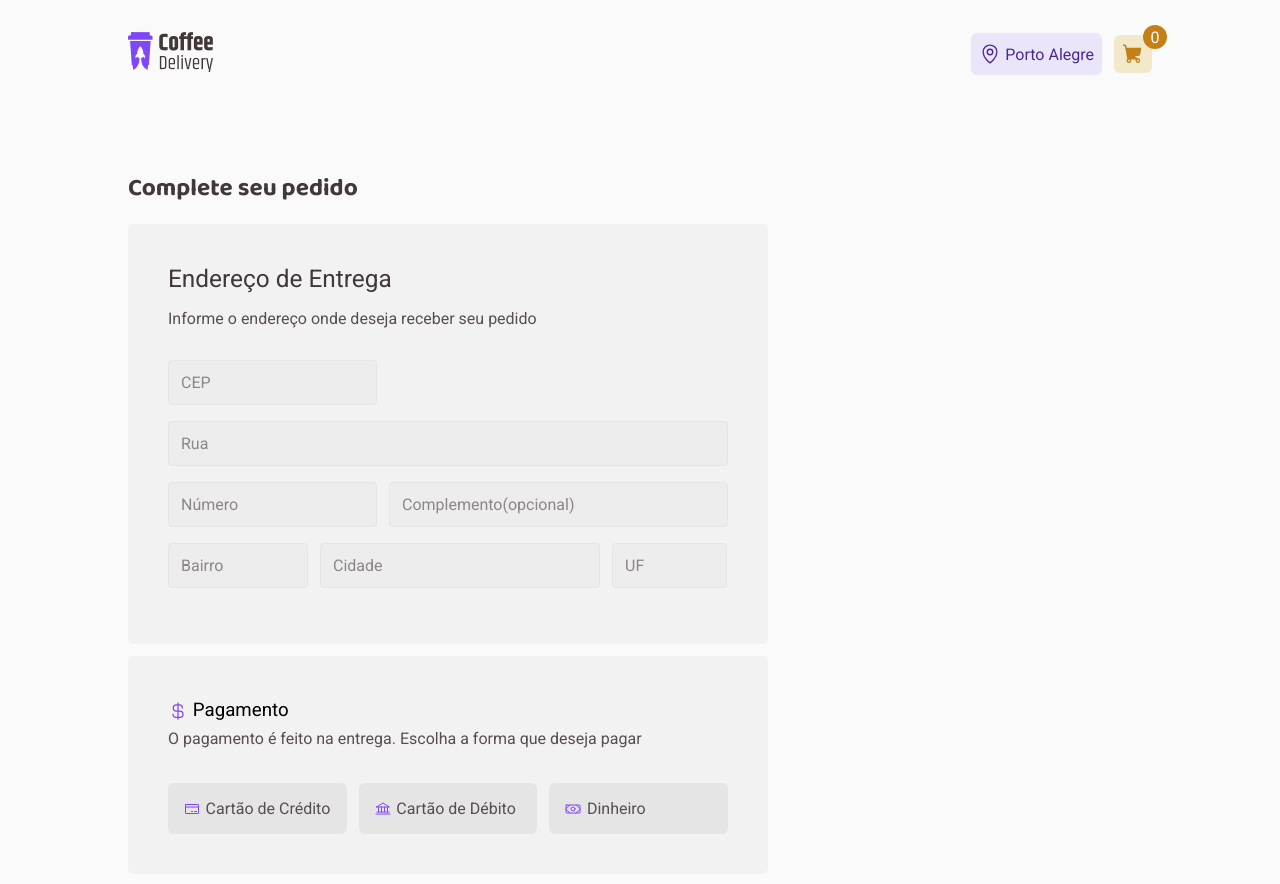
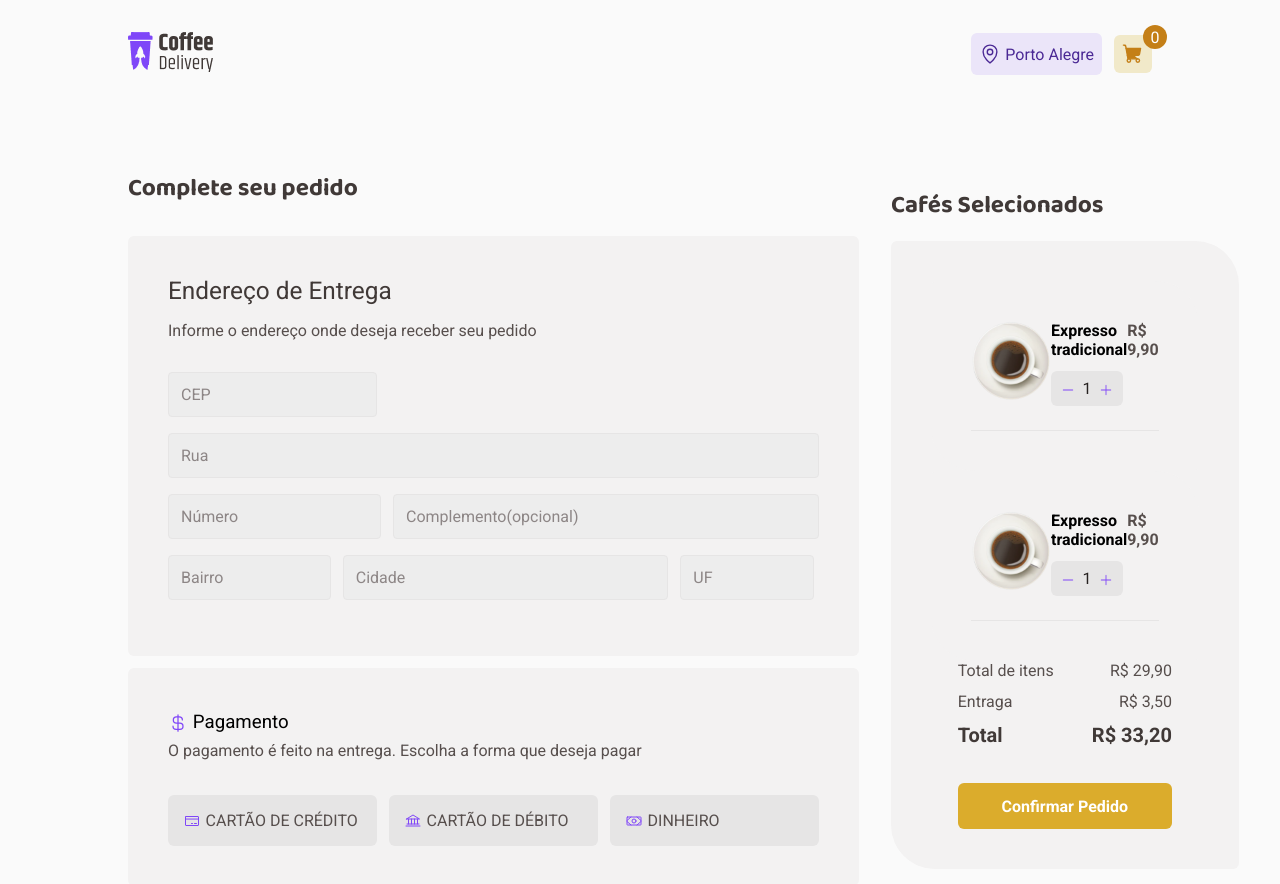
Before and after one commit to ArthurMadureira/coffee-delivery, a React (Vite) app: page /checkout in a window 1280 px wide. Shown: the top 884 px of the page. Built offline with nearby package versions, Linux system fonts and the light colour scheme.

Commit message:
added the layout Selected Coffee component

```diff
--- a/index.html
+++ b/index.html
@@ -8,7 +8,7 @@
 
     <link rel="icon" type="image/svg+xml" href="/vite.svg" />
     <meta name="viewport" content="width=device-width, initial-scale=1.0" />
-    <title>Vite + React + TS</title>
+    <title>Coffee Delivery</title>
 
     <link href="https://fonts.googleapis.com/css2?family=Baloo+2:wght@700;800&family=Roboto:wght@400;700&display=swap" rel="stylesheet">
   </head>
--- a/src/components/QuantityInput/index.tsx
+++ b/src/components/QuantityInput/index.tsx
@@ -2,8 +2,8 @@ import { Minus, Plus } from 'phosphor-react'
 import { IconWrapper, QuantityContainer } from './styles'
 
 interface QuantityInputProps {
-  onIncrease: () => void
-  onDecrease: () => void
+  onIncrease?: () => void
+  onDecrease?: () => void
   quantity: number
 }
 
--- a/src/pages/Checkout/components/Payment/styles.ts
+++ b/src/pages/Checkout/components/Payment/styles.ts
@@ -43,6 +43,8 @@ export const PaymentTypeButton = styled.button`
   background: ${(props) => props.theme['gray-300']};
   color: ${(props) => props.theme['gray-700']};
 
+  text-transform: uppercase;
+
   border: 0;
   border-radius: 6px;
   transition: background 0.2s;
--- /dev/null
+++ b/src/pages/Checkout/components/SelectedCoffees/components/QuantityInput/index.tsx
@@ -0,0 +1,18 @@
+import { Minus, Plus } from 'phosphor-react'
+import { IconWrapper, QuantityContainer } from './styles'
+
+export function QuantityInput({ quantity }: any) {
+  return (
+    <div>
+      <QuantityContainer>
+        <IconWrapper type="button">
+          <Minus size={14} weight="fill" />
+        </IconWrapper>
+        <span>1</span>
+        <IconWrapper type="button">
+          <Plus size={14} weight="fill" />
+        </IconWrapper>
+      </QuantityContainer>
+    </div>
+  )
+}
--- /dev/null
+++ b/src/pages/Checkout/components/SelectedCoffees/components/QuantityInput/styles.ts
@@ -0,0 +1,41 @@
+import styled from 'styled-components'
+
+export const QuantityContainer = styled.div`
+  flex: 1;
+  width: 4.5rem;
+  display: flex;
+  align-items: center;
+  justify-content: space-between;
+  gap: 0.3rem;
+
+  background: ${(props) => props.theme['gray-300']};
+  color: ${(props) => props.theme['gray-900']};
+
+  padding: 0.5rem 0.6rem;
+
+  border-radius: 6px;
+
+  input {
+    background: transparent;
+    border: 0;
+    width: 100%;
+    margin: auto;
+  }
+`
+
+export const IconWrapper = styled.button.attrs({
+  type: 'button',
+})`
+  width: 0.875rem;
+  height: 0.875rem;
+  border: none;
+  background: none;
+  color: ${(props) => props.theme['purple-500']};
+  transition: 0.4s;
+  cursor: pointer;
+  &:disabled {
+    opacity: 0.4;
+  }
+  &:not(:disabled):hover {
+  }
+`
--- /dev/null
+++ b/src/pages/Checkout/components/SelectedCoffees/index.tsx
@@ -0,0 +1,30 @@
+import { QuantityInput } from './components/QuantityInput'
+import {
+  ActionElementsContainer,
+  PriceText,
+  SelectedCoffeeCard,
+  SelectedCoffeeCardBox,
+  SelectedCoffeesContainer,
+} from './styled'
+
+export function SelectedCoffees({ cartItem }: any) {
+  return (
+    <SelectedCoffeesContainer>
+      <SelectedCoffeeCard>
+        <img src={`/coffesImages/Arab.png`} alt="" />
+
+        <SelectedCoffeeCardBox>
+          <header>
+            <h4>Expresso tradicional</h4>
+          </header>
+
+          <ActionElementsContainer>
+            <QuantityInput />
+          </ActionElementsContainer>
+        </SelectedCoffeeCardBox>
+
+        <PriceText>R$ 9,90</PriceText>
+      </SelectedCoffeeCard>
+    </SelectedCoffeesContainer>
+  )
+}
--- /dev/null
+++ b/src/pages/Checkout/components/SelectedCoffees/styled.ts
@@ -0,0 +1,44 @@
+import styled from 'styled-components'
+
+export const SelectedCoffeesContainer = styled.div`
+  padding: 2.5rem;
+  background: ${(props) => props.theme['gray-100']};
+  border-radius: 6px 44px 6px 44px;
+`
+
+export const SelectedCoffeeCard = styled.div`
+  display: flex;
+  align-items: flex-start;
+  justify-content: space-evenly;
+  border-bottom: 1px solid ${(props) => props.theme['gray-300']};
+  padding-bottom: 1.5rem;
+
+  img {
+    width: 5rem;
+    height: 5rem;
+  }
+`
+
+export const SelectedCoffeeCardBox = styled.div`
+  display: flex;
+  flex-direction: column;
+  gap: 0.75rem;
+
+  header {
+    display: flex;
+    align-items: center;
+    justify-content: space-between;
+  }
+`
+
+export const ActionElementsContainer = styled.div`
+  display: flex;
+  align-items: center;
+  gap: 0.75rem;
+`
+
+export const PriceText = styled.span`
+  font-size: 1rem;
+  font-weight: 700;
+  color: ${(props) => props.theme['gray-700']};
+`
--- a/src/pages/Checkout/index.tsx
+++ b/src/pages/Checkout/index.tsx
@@ -1,15 +1,53 @@
 import { FormOrder } from './components/FormOrder'
 import { Payment } from './components/Payment'
-import { CheckoutContainer, CompleteOrder } from './styles'
+import { SelectedCoffees } from './components/SelectedCoffees'
+import {
+  ButtonSubmit,
+  CheckoutContainer,
+  CoffeesSelected,
+  CompleteOrder,
+  PriceInfosContainer,
+  SelectedCoffeesContainer,
+  Total,
+} from './styles'
 
 export function Checkout() {
   return (
     <CheckoutContainer>
-      <h2>Complete seu pedido</h2>
       <CompleteOrder>
+        <h2>Complete seu pedido</h2>
         <FormOrder />
         <Payment />
       </CompleteOrder>
+
+      <CoffeesSelected>
+        <h2>Cafés Selecionados</h2>
+        <SelectedCoffeesContainer>
+          <div>
+            <SelectedCoffees />
+            <SelectedCoffees />
+          </div>
+
+          <PriceInfosContainer>
+            <div>
+              <span>Total de itens</span>
+              <span>R$ 29,90</span>
+            </div>
+            <div>
+              <span>Entraga</span>
+              <span>R$ 3,50</span>
+            </div>
+
+            <Total>
+              <span>Total</span>
+              <span>R$ 33,20</span>
+            </Total>
+            <ButtonSubmit>
+              <span>Confirmar Pedido</span>
+            </ButtonSubmit>
+          </PriceInfosContainer>
+        </SelectedCoffeesContainer>
+      </CoffeesSelected>
     </CheckoutContainer>
   )
 }
--- a/src/pages/Checkout/styles.ts
+++ b/src/pages/Checkout/styles.ts
@@ -1,7 +1,12 @@
 import styled from 'styled-components'
 
 export const CheckoutContainer = styled.div`
-  width: 640px;
+  display: grid;
+  grid-template-columns: 1.5fr 1fr;
+  align-items: center;
+  justify-content: space-between;
+  gap: 2rem;
+
   h2 {
     font-family: 'Baloo 2';
     font-size: 1.525rem;
@@ -22,3 +27,66 @@ export const AddressContainer = styled.div`
   padding: 2.5rem;
   border-radius: 6px;
 `
+
+export const SelectedCoffeesContainer = styled.div`
+  padding: 2.5rem;
+  background: ${(props) => props.theme['gray-100']};
+  border-radius: 6px 44px 6px 44px;
+`
+
+export const CoffeesSelected = styled.div``
+
+export const PriceInfosContainer = styled.div`
+  display: flex;
+  align-items: center;
+  flex-direction: column;
+  gap: 0.75rem;
+
+  div {
+    width: 80%;
+    display: flex;
+    align-items: center;
+    justify-content: space-between;
+
+    span {
+      color: ${(props) => props.theme['gray-700']};
+    }
+  }
+`
+
+export const Total = styled.span`
+  width: 80%;
+  display: flex;
+  align-items: center;
+  justify-content: space-between;
+  font-weight: 700;
+  font-size: 1.25rem;
+  color: ${(props) => props.theme['gray-800']};
+`
+
+export const ButtonSubmit = styled.button`
+  display: flex;
+  align-items: center;
+  justify-content: center;
+
+  margin-top: 1.5rem;
+
+  border: 0;
+  border-radius: 6px;
+
+  width: 80%;
+  height: 2.875rem;
+  padding: 0.75rem 0.5rem;
+
+  color: ${(props) => props.theme.white};
+  background: ${(props) => props.theme['yellow-500']};
+
+  font-weight: 700;
+
+  cursor: pointer;
+  transition: background 0.15s;
+
+  &:hover {
+    background: ${(props) => props.theme['yellow-700']};
+  }
+`
```
